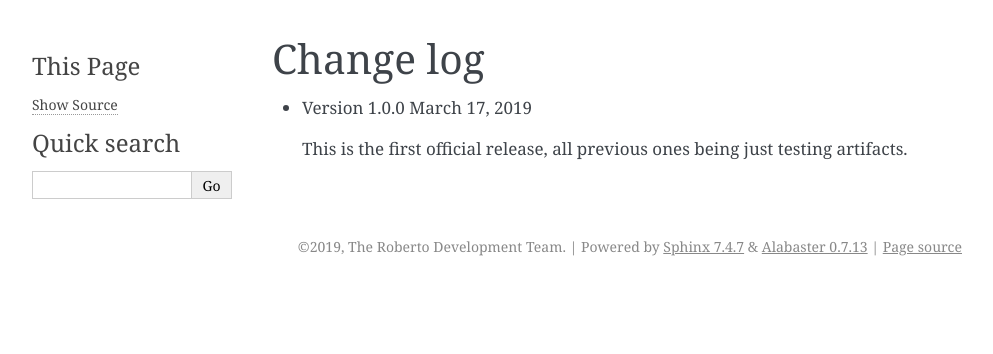
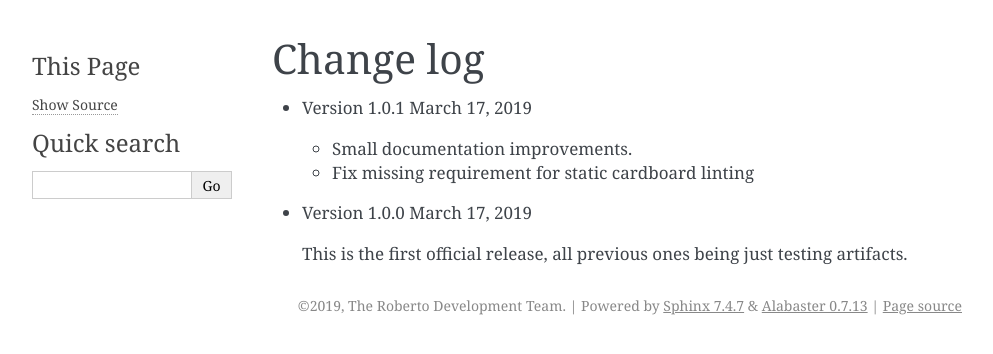
Before and after one commit to theochem/roberto, a Sphinx documentation site: the page built from doc/changelog.rst, in a window 1280 px wide. Shown: the top 354 px of the page, without its empty margins (148-1141 px from the left). Built offline with Sphinx 7.4.7, drawn with Linux system fonts in a browser that asks for light colours; the version number could not be read and is left out.

Commit message:
Add changelog

```diff
--- a/doc/changelog.rst
+++ b/doc/changelog.rst
@@ -3,6 +3,11 @@
 Change log
 ##########
 
+- Version 1.0.1 March 17, 2019
+
+  - Small documentation improvements.
+  - Fix missing requirement for static cardboard linting
+
 - Version 1.0.0 March 17, 2019
 
   This is the first official release, all previous ones being just testing
```
